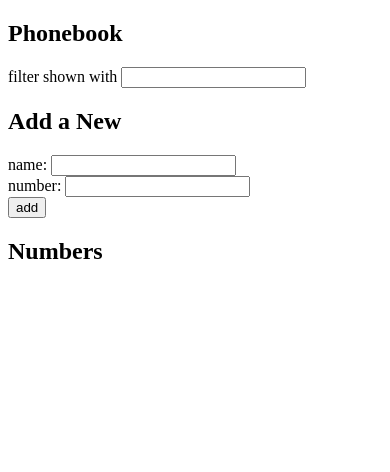
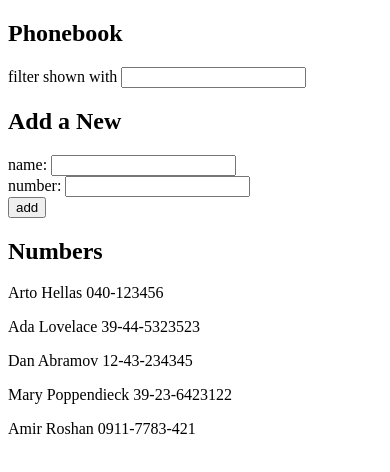
Before and after one commit to amir-roshan/Fullstackopen, a React (Vite) app in the folder part2/2) The Phonebook/: page / in a window 390 px wide. Shown: the top 472 px of the page. Built offline with nearby package versions, Linux system fonts and the light colour scheme; data requests are answered from the project's data file.

Commit message:
2.12: The Phonebook step 7 & 2.13: The Phonebook step 8

```diff
--- a/part2/2) The Phonebook/database.json
+++ b/part2/2) The Phonebook/database.json
@@ -2,23 +2,28 @@
   "persons": [
     {
       "name": "Arto Hellas",
-      "number": "040-123456",
+      "phoneNumber": "040-123456",
       "id": "1"
     },
     {
       "name": "Ada Lovelace",
-      "number": "39-44-5323523",
+      "phoneNumber": "39-44-5323523",
       "id": "2"
     },
     {
       "name": "Dan Abramov",
-      "number": "12-43-234345",
+      "phoneNumber": "12-43-234345",
       "id": "3"
     },
     {
       "name": "Mary Poppendieck",
-      "number": "39-23-6423122",
+      "phoneNumber": "39-23-6423122",
       "id": "4"
+    },
+    {
+      "id": "d4cb",
+      "name": "Amir Roshan",
+      "phoneNumber": "0911-7783-421"
     }
   ]
 }
--- a/part2/2) The Phonebook/src/App.jsx
+++ b/part2/2) The Phonebook/src/App.jsx
@@ -1,27 +1,33 @@
 import { useEffect, useState } from 'react';
+
+import axios from 'axios';
 
 import Phonebook from './components/Phonebook';
 import PersonForm from './components/PersonForm ';
 import Persons from './components/Persons';
-import axios from 'axios';
+
+import phoneNumberService from './services/phoneNumbers';
 
 const App = () => {
     const [persons, setPersons] = useState([]);
     const [newName, setNewName] = useState('');
-    const [phoneNumber, setPhoneNymber] = useState(0);
+    const [phoneNumber, setPhoneNumber] = useState(0);
     const [isFiltered, setIsFiltered] = useState(false);
 
     const fetchPersons = () => {
-        axios.get("http://localhost:3001/persons")
-            .then(response => {
-                const data = response.data;
-                const newPersons = data.map(person => ({ name: person.name, phoneNumber: person.number, id: person.id }));
-
-                setPersons(persons.concat(newPersons));
-            });
+        const persons = phoneNumberService.getAll();
+        persons.then(initialPhoneNums => {
+            setPersons(prevPersons => prevPersons.concat(initialPhoneNums));
+        });
     };
 
-    useEffect(() => fetchPersons, []);
+    const addPerson = (newPerson) => {
+        const addedPerson = phoneNumberService.add(newPerson);
+        addedPerson.then(response => setPersons(persons.concat(response)));
+        setNewName('');
+    };
+
+    useEffect(() => fetchPersons(), []);
 
     const handleFilter = (event) => {
         setIsFiltered(true);
@@ -45,7 +51,8 @@ const App = () => {
             alert(`${newName} is already added to the framework`);
         }
         else {
-            setPersons(persons.concat({ name: newName, phoneNumber: phoneNumber, id: Math.random }));
+            const newPerson = { name: newName, phoneNumber: phoneNumber };
+            addPerson(newPerson);
         }
     };
 
@@ -56,7 +63,7 @@ const App = () => {
 
     const handlePhoneNUmber = (event) => {
         const phoneNumber = event.target.value;
-        setPhoneNymber(phoneNumber);
+        setPhoneNumber(phoneNumber);
     };
 
     return (
--- /dev/null
+++ b/part2/2) The Phonebook/src/services/phoneNumbers.js
@@ -0,0 +1,20 @@
+import axios from 'axios';
+
+const baseUrl = 'http://localhost:3001/persons';
+
+const getAll = () => {
+    const request = axios.get(baseUrl);
+    return request.then(response => response.data);
+};
+
+const add = newPerson => {
+    const request = axios.post(baseUrl, newPerson);
+    return request.then(response => response.data);
+};
+
+const update = (id, personObj) => {
+    const request = axios.put(`${baseUrl}/${id}`, personObj);
+    return request.then(response => response.data);
+};
+
+export default { getAll, add, update };
```
